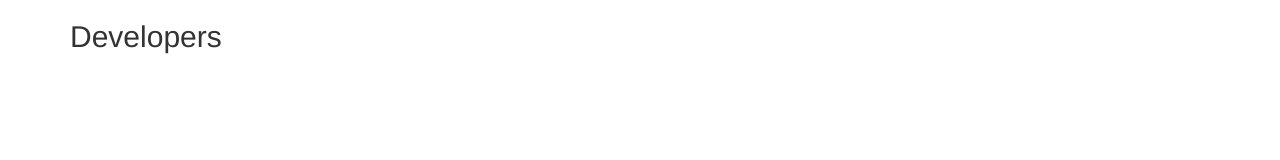
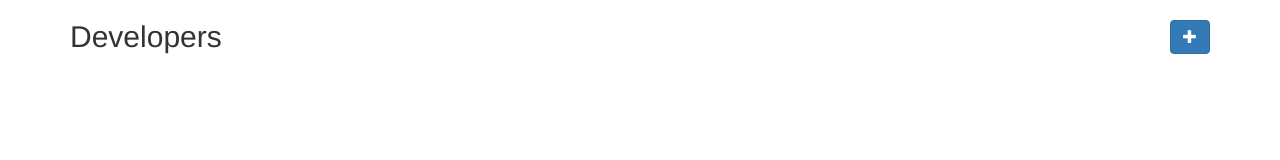
Before and after one commit to jtemple33/webdev2016, a website: page public/index.html in a window 1280 px wide. Drawn offline with nearby package versions, Linux system fonts and the light colour scheme.

```diff
--- a/public/views/developer/developer-list.view.html
+++ b/public/views/developer/developer-list.view.html
@@ -1 +1,4 @@
+<a href="#/developer/new" class="pull-right btn btn-primary">
+    <span class="glyphicon glyphicon-plus"></span>
+</a>
 <h2>Developers</h2>
```
